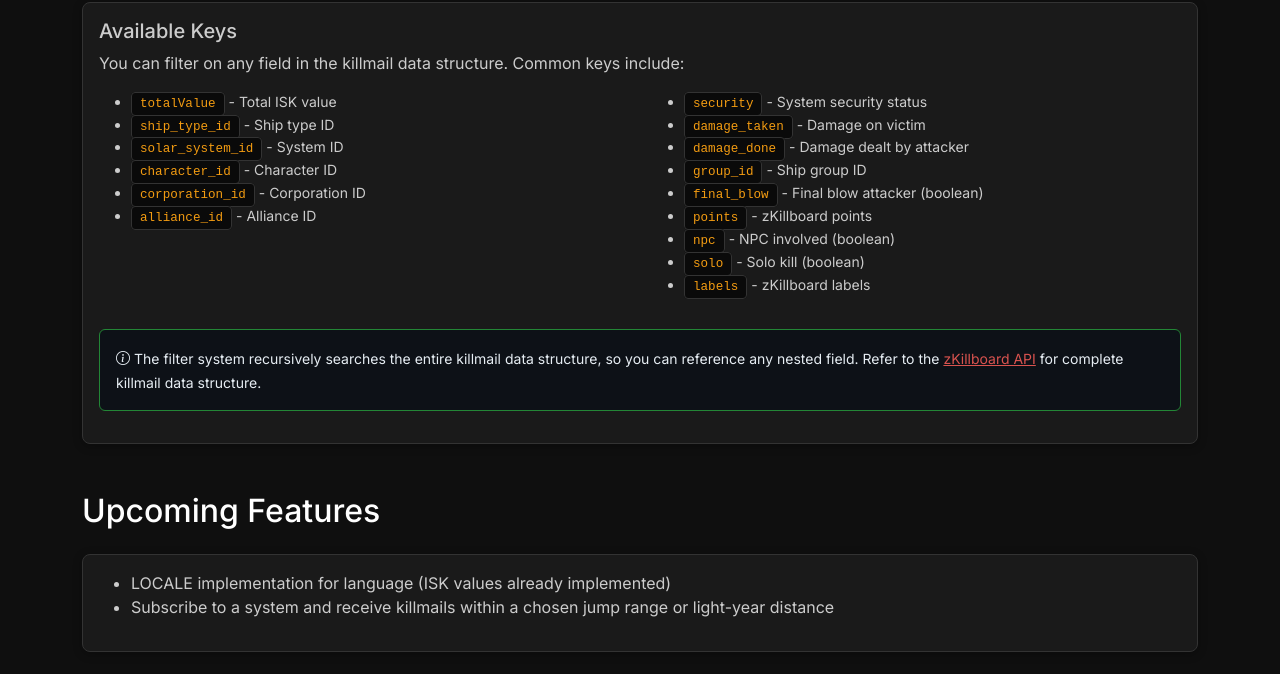
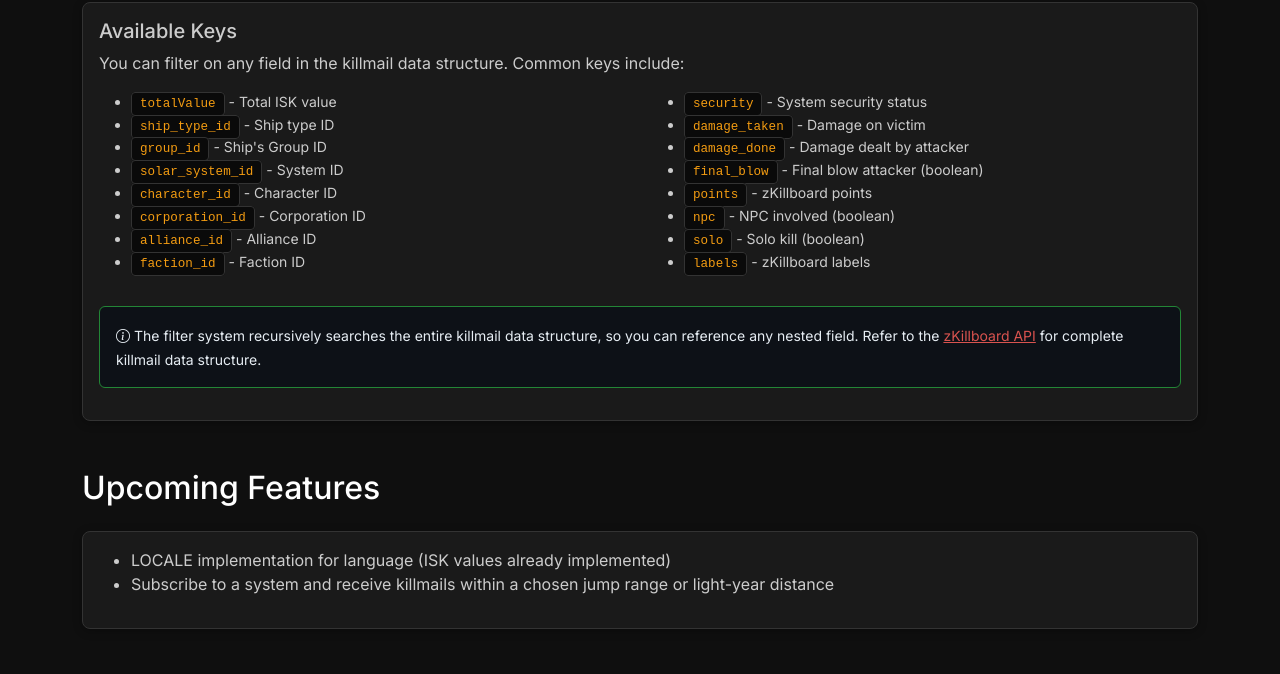
Before and after one commit to zKillboard/zkillbot, a website: page docs/index.html in a window 1280 px wide. Shown: the part 7748-8422 px from the top of the page. Drawn offline with nearby package versions, Linux system fonts and the light colour scheme.

Commit message:
slight expansion to the docs

```diff
--- a/docs/index.html
+++ b/docs/index.html
@@ -762,10 +762,12 @@ totalValue>1000000000;[character_id=1234;damage_done>1000]<br><br>
                             <ul class="small">
                                 <li><code>totalValue</code> - Total ISK value</li>
                                 <li><code>ship_type_id</code> - Ship type ID</li>
+								<li><code>group_id</code> - Ship's Group ID</li>
                                 <li><code>solar_system_id</code> - System ID</li>
                                 <li><code>character_id</code> - Character ID</li>
                                 <li><code>corporation_id</code> - Corporation ID</li>
                                 <li><code>alliance_id</code> - Alliance ID</li>
+								<li><code>faction_id</code> - Faction ID</li>
                             </ul>
                         </div>
                         <div class="col-md-6">
@@ -773,7 +775,6 @@ totalValue>1000000000;[character_id=1234;damage_done>1000]<br><br>
                                 <li><code>security</code> - System security status</li>
                                 <li><code>damage_taken</code> - Damage on victim</li>
                                 <li><code>damage_done</code> - Damage dealt by attacker</li>
-                                <li><code>group_id</code> - Ship group ID</li>
                                 <li><code>final_blow</code> - Final blow attacker (boolean)</li>
                                 <li><code>points</code> - zKillboard points</li>
                                 <li><code>npc</code> - NPC involved (boolean)</li>
```
